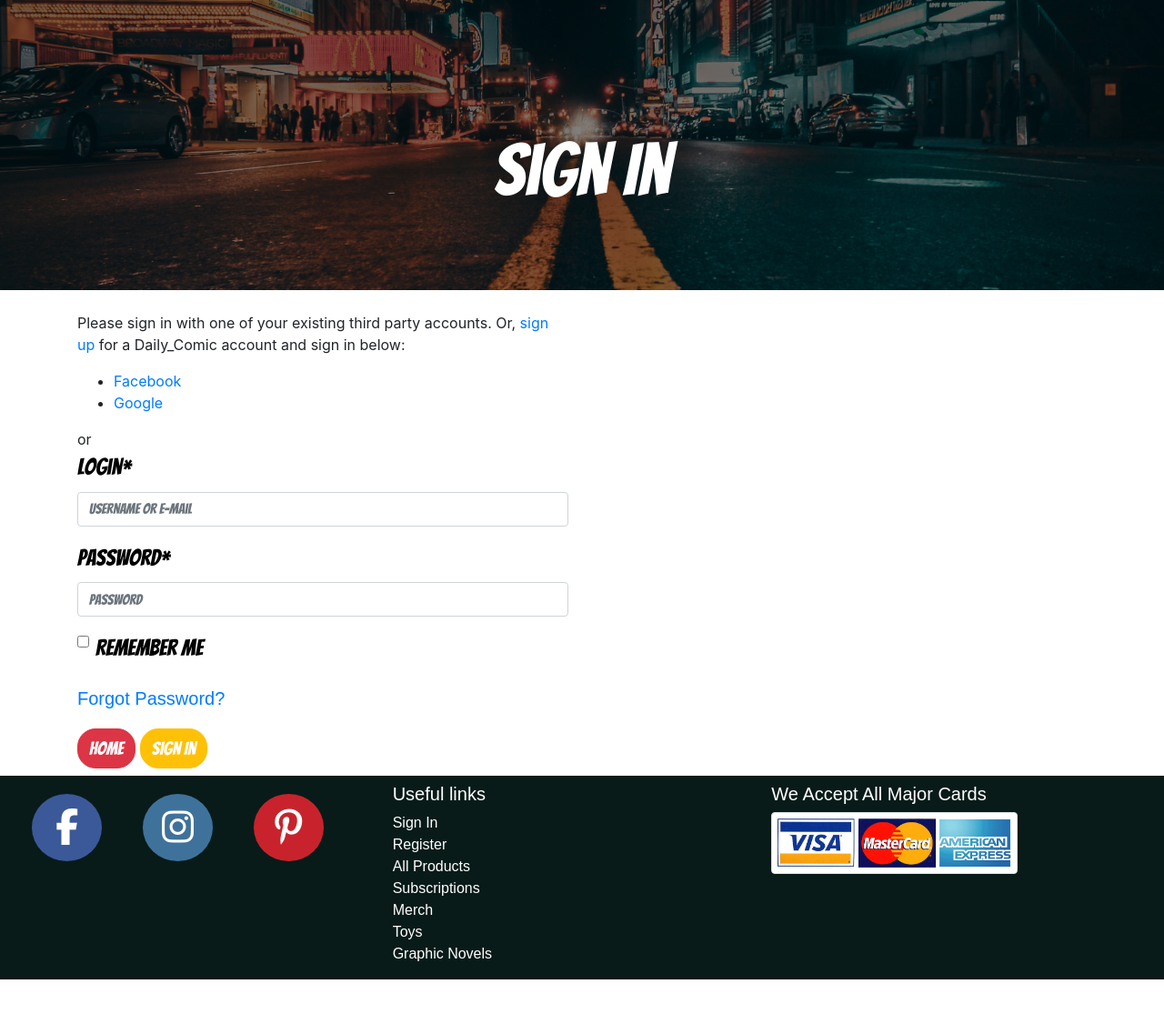
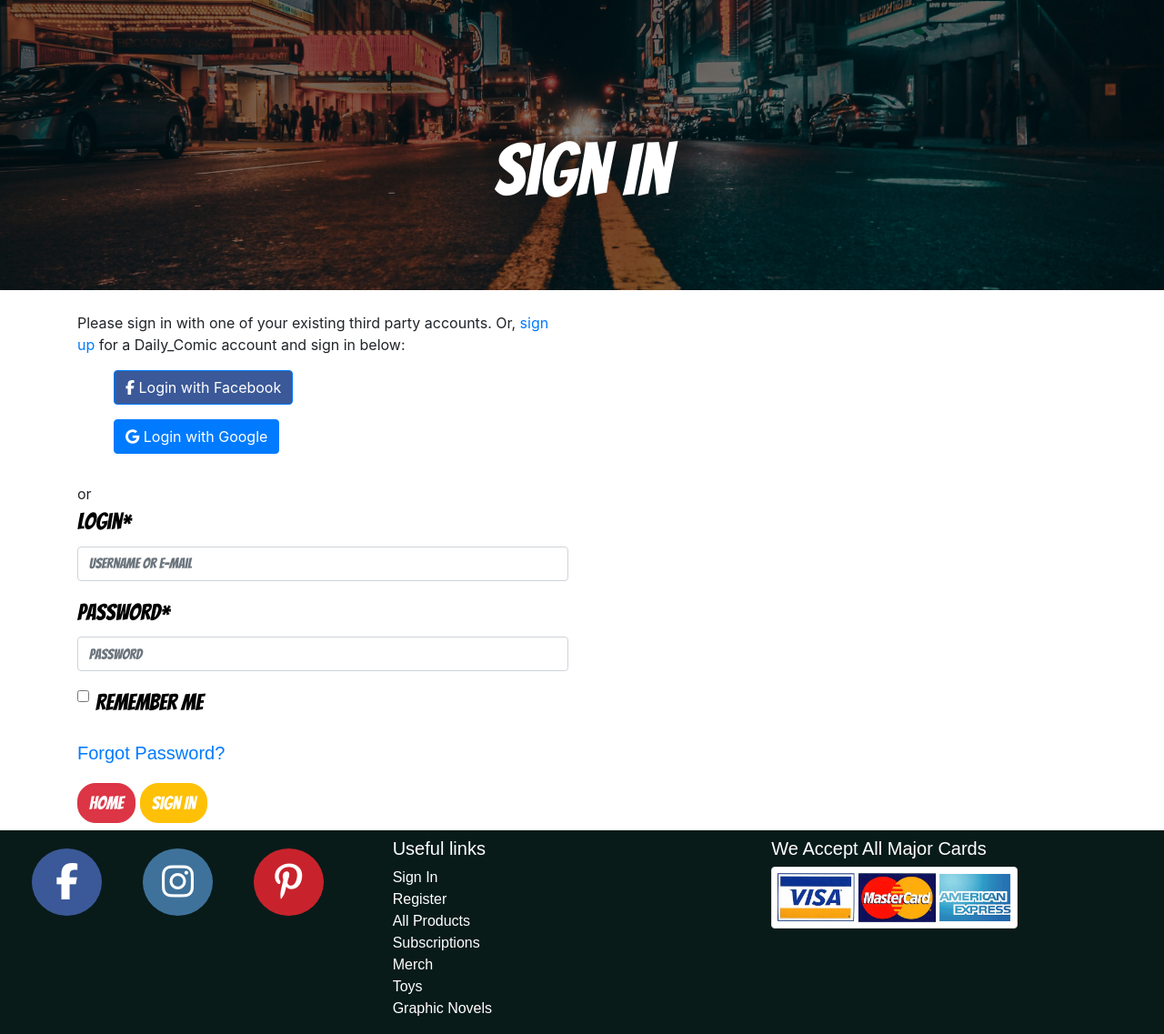
Before and after one commit to ajgoward/Daily_Comic, a Django app: a page that uses templates/allauth/socialaccount/snippets/login_extra.html in a window 1280 px wide; the page is wider, and only the part inside the window is pictured. Shown: the part 177-1314 px from the top of that part at 91% size. Before the commit the page ends 1254 px from the top of that part, so only its background shows below. Run offline with Django 3.2, Linux system fonts and the light colour scheme; data comes from the database, SQL or seed files in the repository; both versions use the stored data as it was after the commit; some libraries are stand-ins or nearby versions.

Commit message:
started to add social buttons

```diff
--- a/templates/allauth/account/signup.html
+++ b/templates/allauth/account/signup.html
@@ -14,7 +14,7 @@
 {% block inner_content %}
 
 
-<p class="product-text">{% blocktrans %}Already have an account? Then please <a href="{{ login_url }}">sign in</a>.{% endblocktrans %}</p>
+<p class="product-text">{% blocktrans %}Already have an account or want to sign up with google or facebook? Then please <a href="{{ login_url }}">sign in</a>.{% endblocktrans %}</p>
 
 <form class="signup product-title" id="signup_form" method="post" action="{% url 'account_signup' %}">
   {% csrf_token %}
--- a/templates/allauth/base.html
+++ b/templates/allauth/base.html
@@ -6,6 +6,8 @@
     {% endblock %}
   </head>
   <body>
+  <div id="fb-root"></div>
+<script async defer crossorigin="anonymous" src="https://connect.facebook.net/en_US/sdk.js#xfbml=1&version=v9.0&appId=963420364145477&autoLogAppEvents=1" nonce="pfPSe8O9"></script>
     {% block body %}
 
     {% if messages %}
--- a/templates/allauth/socialaccount/snippets/login_extra.html
+++ b/templates/allauth/socialaccount/snippets/login_extra.html
@@ -1,3 +1,4 @@
 {% load socialaccount %}
 
 {% providers_media_js %}
+<div class="fb-login-button" data-size="large" data-button-type="login_with" data-layout="rounded" data-auto-logout-link="false" data-use-continue-as="false" data-width=""></div>
--- a/templates/allauth/socialaccount/snippets/provider_list.html
+++ b/templates/allauth/socialaccount/snippets/provider_list.html
@@ -5,16 +5,20 @@
 {% for provider in socialaccount_providers %}
 {% if provider.id == "openid" %}
 {% for brand in provider.get_brands %}
-<li>
+
   <a title="{{brand.name}}"
      class="socialaccount_provider {{provider.id}} {{brand.id}}"
      href="{% provider_login_url provider.id openid=brand.openid_url process=process %}"
      >{{brand.name}}</a>
-</li>
+
 {% endfor %}
 {% endif %}
-<li>
-  <a title="{{provider.name}}" class="socialaccount_provider {{provider.id}}"
-     href="{% provider_login_url provider.id process=process scope=scope auth_params=auth_params %}">{{provider.name}}</a>
-</li>
+<ul class="list-unstyled">
+{% if provider.name == 'Google'%}
+<li><a href="{% provider_login_url 'google' %}" class="btn btn-primary mb-3"><i class="fab fa-google"></i> Login with Google</a></li>
+{% else %}
+ <li> <a title="{{provider.name}}" class="socialaccount_provider {{provider.id}} fb-bg btn btn-primary mb-3"
+     href="{% provider_login_url provider.id process=process scope=scope auth_params=auth_params %}"><i class="fab fa-facebook-f"></i> Login with {{provider.name}}</a></li>
+{% endif %}
+</ul>
 {% endfor %}
```
Also changed, not shown: Daily_Comic/settings.py (+10 -2 lines), db.sqlite3.
